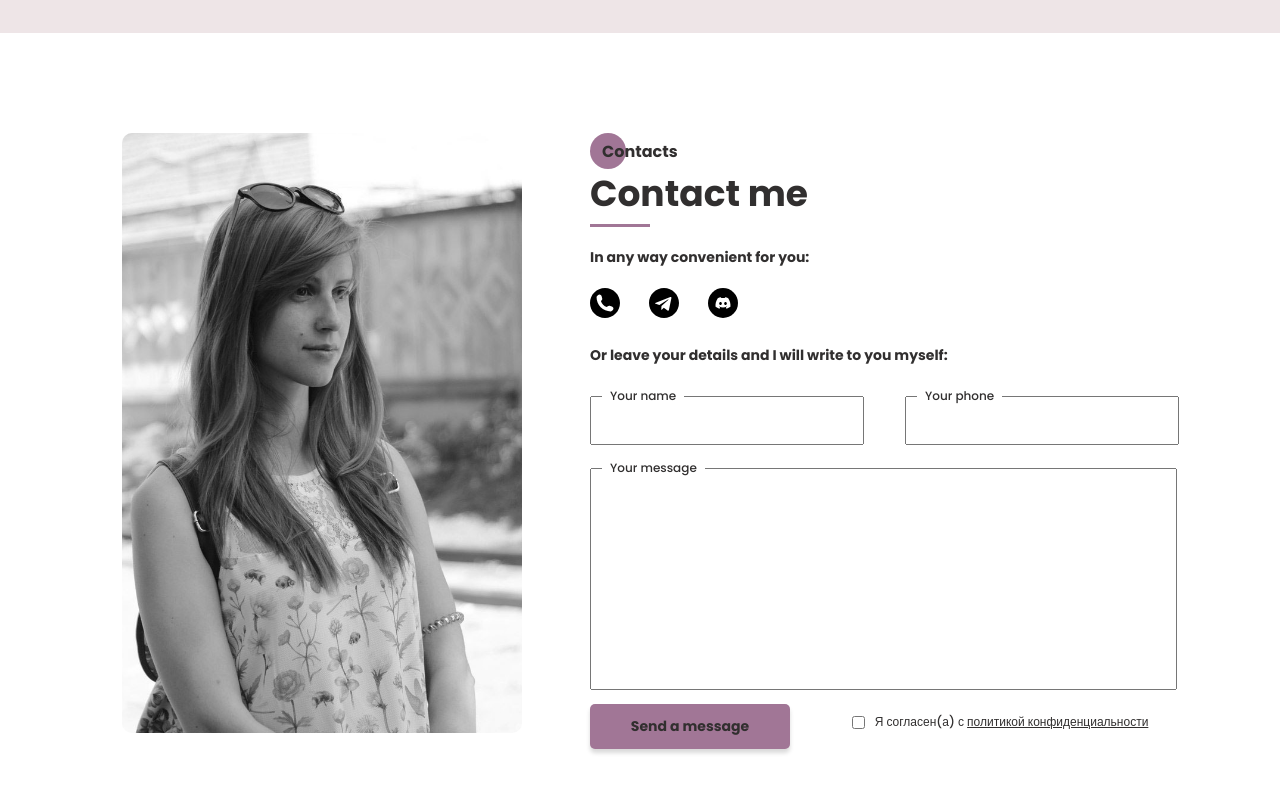
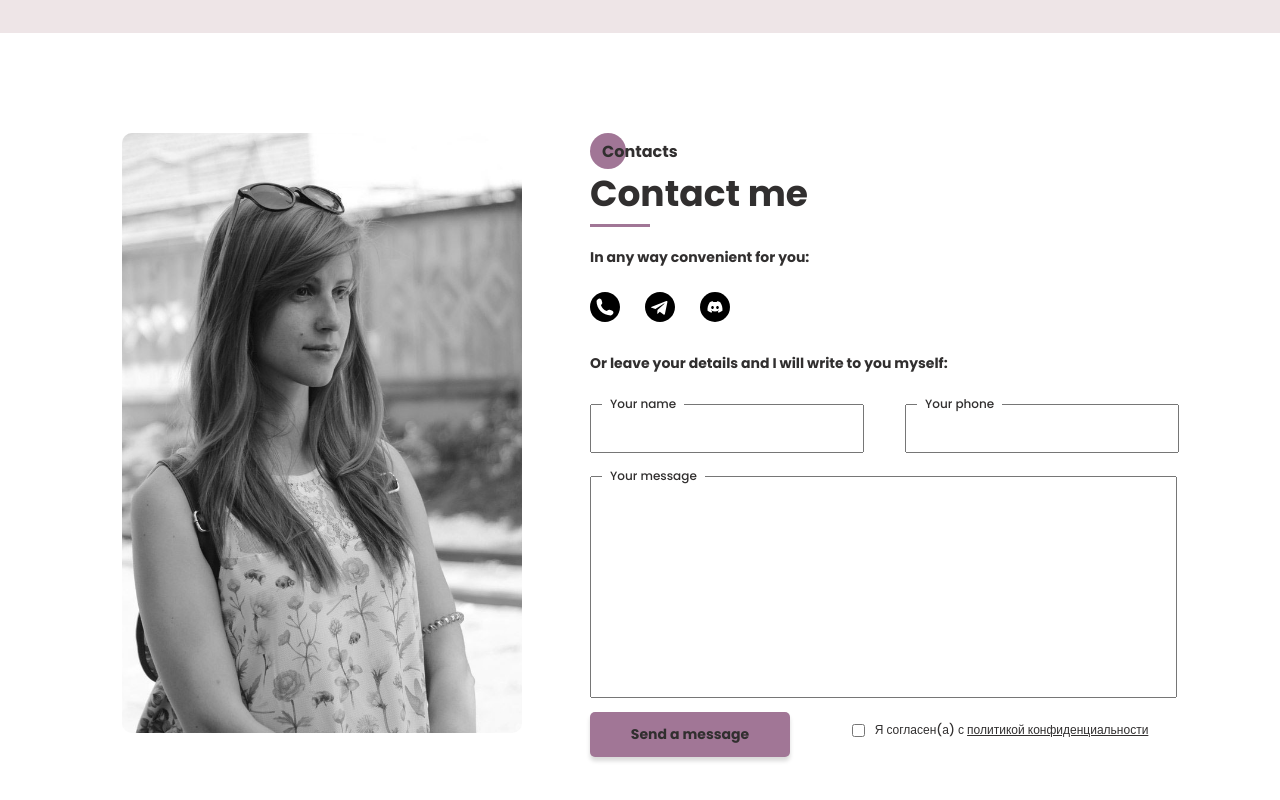
Before and after one commit to Katytrop/cv, a plain HTML site: page index.html in a window 1280 px wide. Shown: the part 3997-4797 px from the top of the page. Drawn offline with nearby package versions, Linux system fonts and the light colour scheme.

Commit message:
feat: correct contacts

```diff
--- a/sass/blocks/_contacts.sass
+++ b/sass/blocks/_contacts.sass
@@ -22,6 +22,12 @@
 		padding-top: 1px
 	&__text, &__social
 		margin-top: 20px
+	&__social
+		height: 45px
+		width: 150px
+		display: flex
+		justify-content: space-between
+		align-items: center
 	&__link
 		margin-right: 25px
 		img
```
Also changed, not shown: css/style.min.css, 1 other file.
